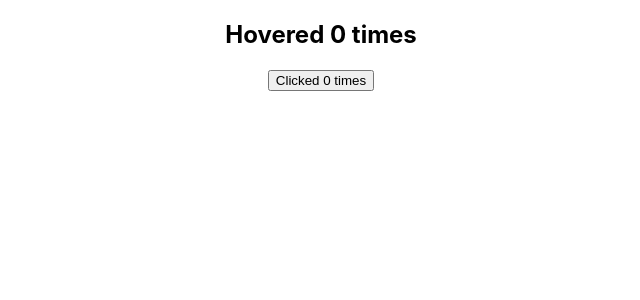
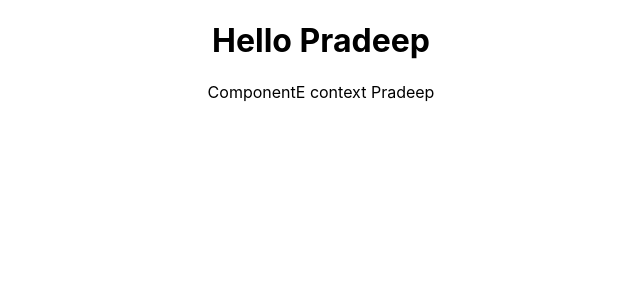
Before and after one commit to Pradeep712/React, a React (Create React App) app in the folder hello-world/: page / in a window 1280 px wide. Shown: the top 300 px of the page, without its empty margins (319-959 px from the left). Built offline with nearby package versions, Linux system fonts and the light colour scheme.

Commit message:
Step 29 Context

```diff
--- a/hello-world/src/App.js
+++ b/hello-world/src/App.js
@@ -1,29 +1,15 @@
 import React, { Component } from 'react';
 import './App.css';
-import ClickCounter2 from './component/ClickCounter2';
-import Counter2 from './component/Counter2';
-import HoverCounter2 from './component/HoverCounter2';
+import ComponentC from './component/ComponentC'
+import { UserProvider } from './component/UserContext';
 
-//Render props
 class App extends Component {
   render() {
     return (
       <div className='App'>
-        <Counter2>
-            {(count, incrementCount) => (
-              <HoverCounter2 count={count} incrementCount={incrementCount}
-              />
-            )}
-        </Counter2>
-        <Counter2>
-          {(count, incrementCount) => (
-            <ClickCounter2 count={count} incrementCount={incrementCount} />
-              )}
-        </Counter2>
-        {/* <Counter2 render={(count, incrementCount) => (
-            <ClickCounter2 count={count} incrementCount={incrementCount} />
-              )}
-            /> */}
+        <UserProvider value='Pradeep'>
+          <ComponentC />
+        </UserProvider>
       </div>
     )
   }
--- /dev/null
+++ b/hello-world/src/component/ComponentC.js
@@ -0,0 +1,12 @@
+import React, { Component } from 'react'
+import ComponentE from './ComponentE'
+
+export class ComponentC extends Component {
+    render() {
+        return (
+            <ComponentE />
+        )
+    }
+}
+
+export default ComponentC
--- /dev/null
+++ b/hello-world/src/component/ComponentE.js
@@ -0,0 +1,20 @@
+import React, { Component } from 'react'
+import ComponentF from './ComponentF'
+import UserContext from './UserContext'
+
+class ComponentE extends Component {
+    static contextType = UserContext
+    render() {
+        return (
+            <div>
+                 <ComponentF />
+                ComponentE context {this.context}
+            </div>
+        )
+    }
+}
+
+// Can use simply like the above static declaration
+// ComponentE.contextType= UserContext
+
+export default ComponentE
--- /dev/null
+++ b/hello-world/src/component/ComponentF.js
@@ -0,0 +1,18 @@
+import React, { Component } from 'react'
+import { UserConsumer } from './UserContext'
+
+class ComponentF extends Component {
+    render() {
+        return (
+            <UserConsumer>
+                {
+                    username => {
+                        return <h1>Hello {username}</h1>
+                    }
+                }
+            </UserConsumer>
+        )
+    }
+}
+
+export default ComponentF
--- /dev/null
+++ b/hello-world/src/component/UserContext.js
@@ -0,0 +1,11 @@
+import React from 'react';
+
+// const UserContext = React.createContext()
+const UserContext = React.createContext('CodeEvolution')//Sets default value for context
+
+const UserProvider = UserContext.Provider
+const UserConsumer = UserContext.Consumer
+
+export { UserProvider, UserConsumer }
+
+export default UserContext
```
